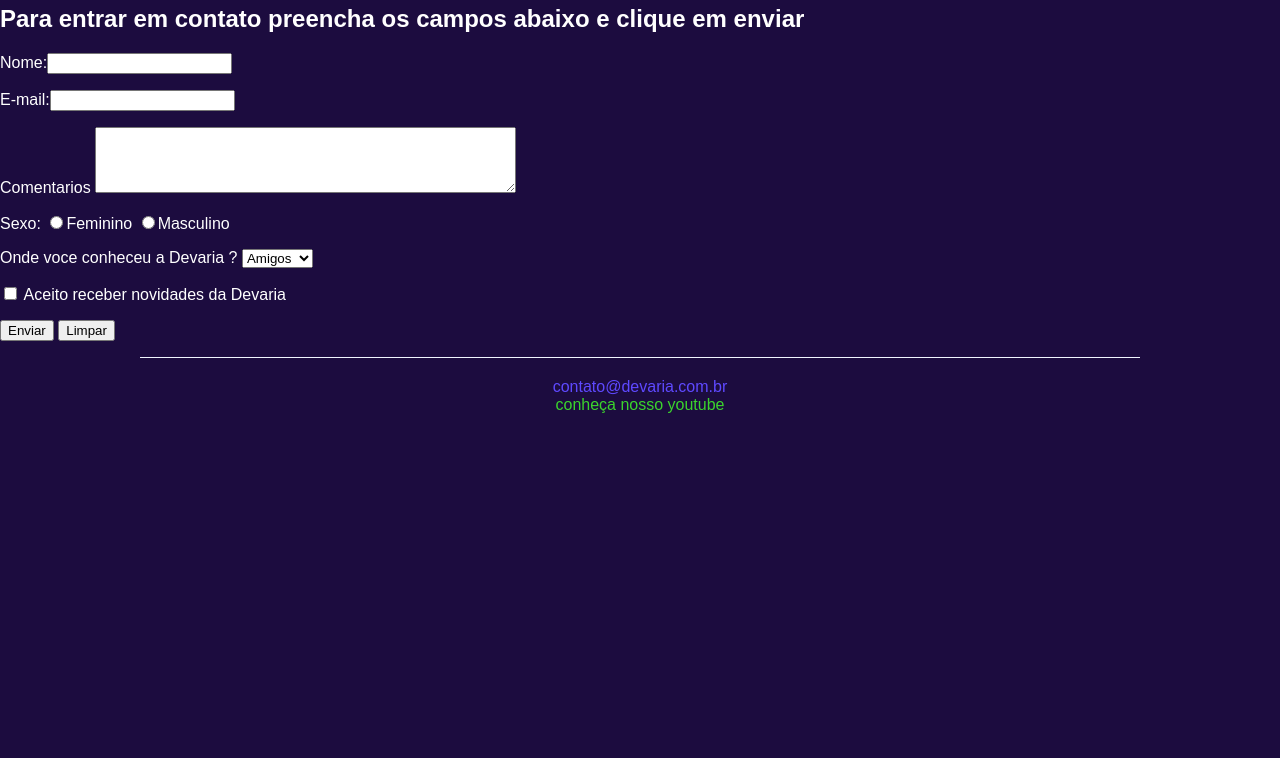
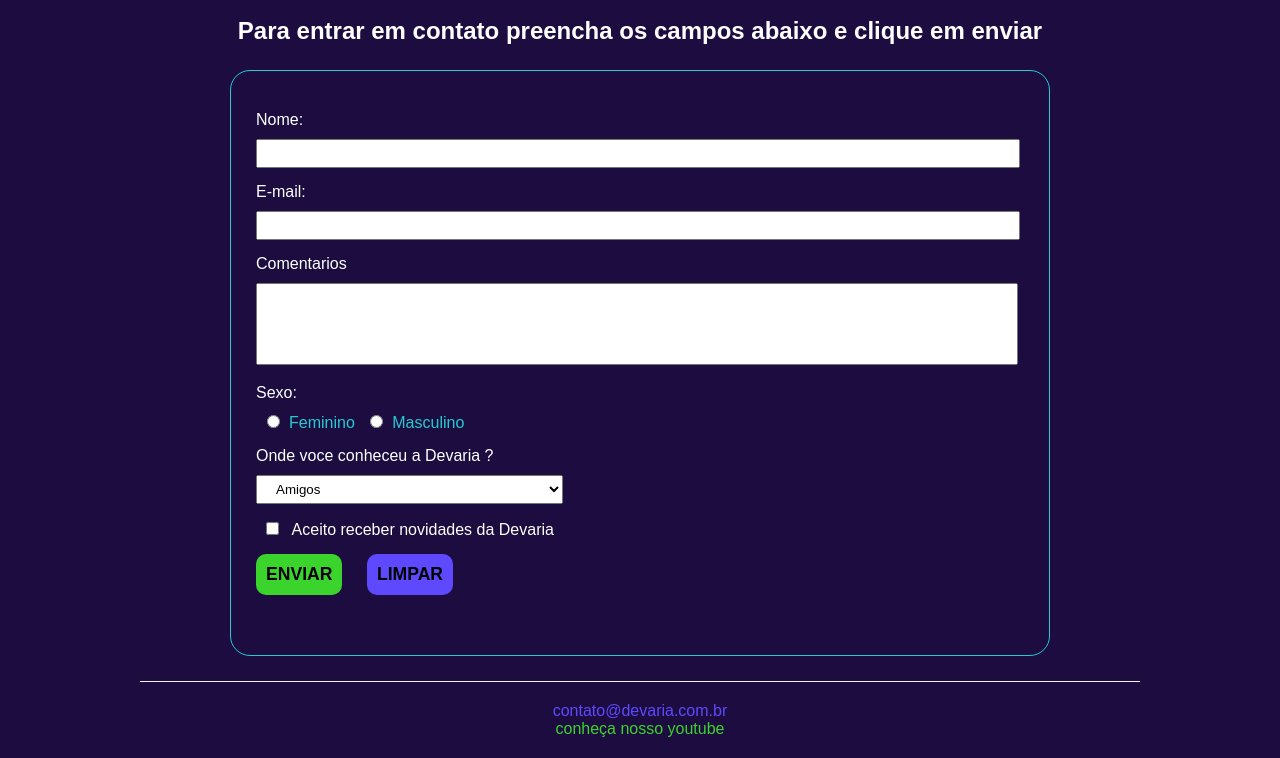
Before and after one commit to volpifabio/DEVARIA, a plain HTML site: page FaleConosco.html in a window 1280 px wide. Shown: the part 168-926 px from the top of the page. Before the commit the page ends 800 px from the top, so only its background shows below. Drawn offline with Linux system fonts and the light colour scheme.

Commit message:
add prof e fale Conosco

```diff
--- a/FaleConosco.html
+++ b/FaleConosco.html
@@ -7,6 +7,7 @@
     <link rel="stylesheet" href="public/css/header.css">
     <link rel="stylesheet" href="public/css/devaria.css">
     <link rel="stylesheet" href="public/css/footer.css">
+    <link rel="stylesheet" href="public/css/faleConosco.css">
 
 
     <title>Fale Conosco</title>
@@ -26,25 +27,25 @@
         </nav>
     </header>
     <main>
-        <h1>Fale com a gente através dessa pagina</h1>
-        <h2>Para entrar em contato preencha os campos abaixo e clique em enviar</h2>
-        <form action="index.html">
-            <p>
+        <h1 class="title text-center">Fale com a gente através dessa pagina</h1>
+        <h2 class="sub-title text-center">Para entrar em contato preencha os campos abaixo e clique em enviar</h2>
+        <form action="index.html" class="contact-form margin-horizontal-20px">
+            <div>
                 <label>Nome:</label><input type="text" name="Nome" maxlength="70">
-            </p>
-            <p>
+            </div>
+            <div>
                 <label>E-mail:</label><input type="text" name="Email">
-            </p>
-            <p>
+            </div>
+            <div>
                 <label>Comentarios</label>
                 <textarea name="Comentario" id="" cols="50" rows="4"></textarea>
-            </p>
-            <p>
+            </div>
+            <div>
                 <label>Sexo:</label>
-                <input type="radio" name="sexo"><label>Feminino</label>
-                <input type="radio" name="sexo"><label>Masculino</label>
-            </p>
-            <p>
+                <input type="radio" name="sexo"><span>Feminino</span>
+                <input type="radio" name="sexo"><span>Masculino</span>
+            </div>
+            <div>
                 <label>Onde voce conheceu a Devaria ?</label>
                 <select name="Conheceu">
                     <option>Youtube</option>
@@ -53,16 +54,16 @@
                     <option>Outros</option>
 
                 </select>
-            </p>
-            <p>
+            </div>
+            <div>
                 <input type="checkbox" name="Aceite" />
-                <label>Aceito receber novidades da Devaria</label>
-            </p>
-            <p>
+                <span>Aceito receber novidades da Devaria</span>
+            </div>
+            <div>
                 <input type="submit" name="Enviar" value="Enviar" />
                 <input type="reset" name="Limpar" value="Limpar">
 
-            </p>
+            </div>
         </form>
     </main>
 
--- a/public/css/devaria.css
+++ b/public/css/devaria.css
@@ -27,6 +27,11 @@ h1.title {
     text-align: center;
 }
 
+.margin-horizontal-20px {
+    margin-left: 20px;
+    margin-right: 20px;
+}
+
 @media screen and (min-width: 992px) {
     .width-50pct-desktop {
         width: 50% !important;
--- /dev/null
+++ b/public/css/faleConosco.css
@@ -0,0 +1,92 @@
+/*  estilos pagina fale conosco */
+
+.sub-title {
+  margin: 0 20px;
+}
+
+main .contact-form > div {
+  margin: 15px 0;
+}
+
+main .contact-form > div label {
+  display: block;
+  margin-bottom: 10px;
+}
+
+main .contact-form input,
+main .contact-form select,
+main .contact-form textarea {
+  width: 90%;
+  padding: 5px 15px;
+  outline-color: #3bd42d;
+}
+
+main .contact-form select {
+  width: 100%;
+}
+
+main .contact-form textarea {
+  resize: none;
+  padding-top: 15px;
+}
+
+main .contact-form > div input[type="radio"],
+main .contact-form > div input[type="checkbox"] {
+  width: 25px;
+}
+
+main .contact-form > div:nth-child(4) span {
+  color: #25cbd3;
+}
+
+main .contact-form > div input[type="submit"],
+main .contact-form > div input[type="reset"] {
+  width: 100%;
+  margin-bottom: 20px;
+  border: none;
+  text-transform: uppercase;
+  border-radius: 10px;
+  font-size: 1.1em;
+}
+
+main .contact-form > div input[type="submit"] {
+  background-color: #3bd42d;
+  padding: 10px;
+  font-weight: bold;
+}
+
+main .contact-form > div input[type="reset"] {
+  background-color: #5e49ff;
+  padding: 10px;
+  font-weight: bold;
+}
+
+@media screen and (min-width: 992px) {
+  main .contact-form {
+    width: 60%;
+    border: 1px solid #25cbd3;
+    border-radius: 20px;
+    padding: 25px;
+    margin: 25px auto;
+  }
+
+  main .contact-form input,
+  main .contact-form textarea {
+    width: 95%;
+  }
+
+  main .contact-form select {
+    width: 40%;
+  }
+
+  main .contact-form > div input[type="submit"],
+  main .contact-form > div input[type="reset"] {
+    width: auto;
+    padding: 10px;
+    outline: none;
+  }
+
+  main .contact-form > div input[type="submit"] {
+    margin-right: 20px;
+}
+}
```
